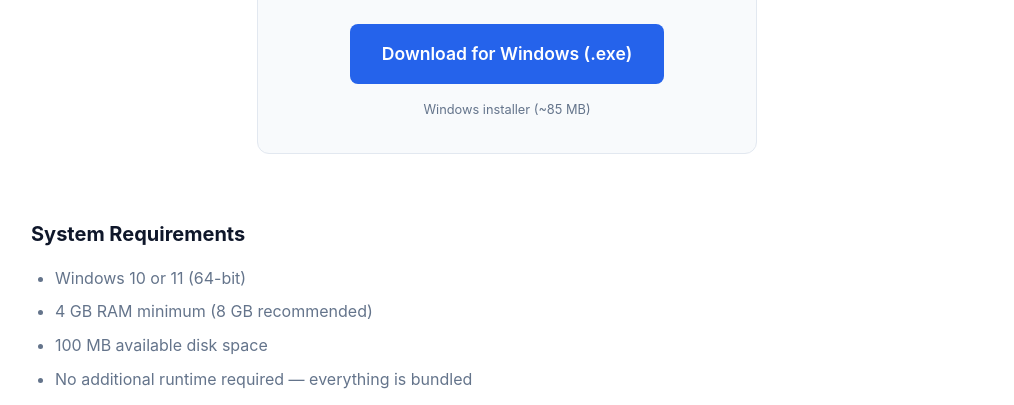
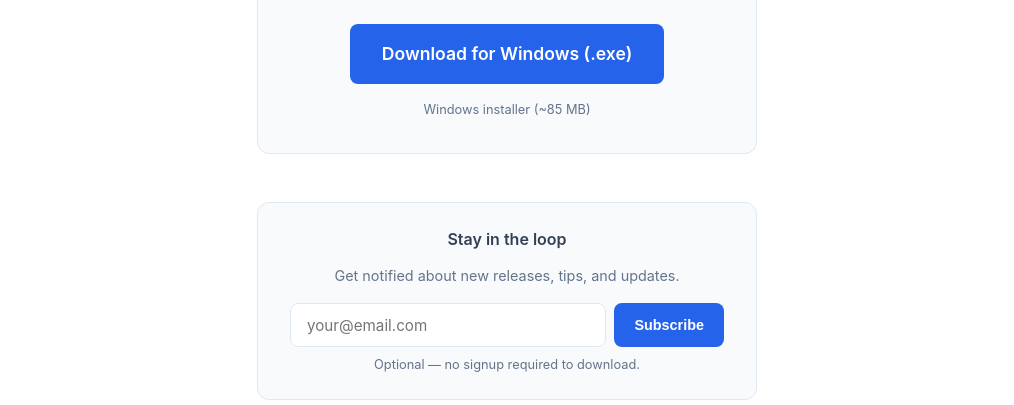
Before and after one commit to babrock89/shiftgrid-site, a plain HTML site: page download.html in a window 1280 px wide. Shown: the part 395-800 px from the top of the page, without its empty margins (133-1147 px from the left). Drawn offline with Linux system fonts and the light colour scheme; no server answers.

Commit message:
Add optional email capture to download page
Netlify-powered email signup below the download button so visitors
can opt in to release notifications without gating the download.

Co-Authored-By: Claude Opus 4.6 <noreply@anthropic.com>

```diff
--- a/download.html
+++ b/download.html
@@ -40,6 +40,16 @@
                 Download for Windows (.exe)
             </a>
             <p class="download-meta">Windows installer (~85 MB)</p>
+        </div>
+
+        <div class="email-capture">
+            <p style="font-weight: 600; margin-bottom: 0.75rem;">Stay in the loop</p>
+            <p style="color: var(--text-light); font-size: 0.9rem; margin-bottom: 1rem;">Get notified about new releases, tips, and updates.</p>
+            <form name="download-notify" method="POST" data-netlify="true" class="email-capture-form">
+                <input type="email" name="email" placeholder="your@email.com" required>
+                <button type="submit" class="btn">Subscribe</button>
+            </form>
+            <p style="color: var(--text-light); font-size: 0.8rem; margin-top: 0.5rem;">Optional — no signup required to download.</p>
         </div>
 
         <section class="requirements">
--- a/style.css
+++ b/style.css
@@ -536,6 +536,51 @@ h4 {
     margin-bottom: 0.5rem;
 }
 
+/* --- EMAIL CAPTURE --- */
+.email-capture {
+    max-width: 500px;
+    margin: 2rem auto 0;
+    padding: 1.5rem 2rem;
+    background: var(--light-bg);
+    border: 1px solid var(--border);
+    border-radius: 12px;
+    text-align: center;
+}
+
+.email-capture-form {
+    display: flex;
+    gap: 0.5rem;
+    justify-content: center;
+}
+
+.email-capture-form input {
+    flex: 1;
+    padding: 0.7rem 1rem;
+    border: 1px solid var(--border);
+    border-radius: 8px;
+    font-size: 0.95rem;
+    font-family: inherit;
+}
+
+.email-capture-form input:focus {
+    outline: none;
+    border-color: var(--primary);
+}
+
+.email-capture-form .btn {
+    padding: 0.7rem 1.25rem;
+    font-size: 0.9rem;
+    white-space: nowrap;
+    border: none;
+    cursor: pointer;
+}
+
+@media (max-width: 480px) {
+    .email-capture-form {
+        flex-direction: column;
+    }
+}
+
 /* --- CONTACT FORM --- */
 .contact-form {
     display: flex;
```
